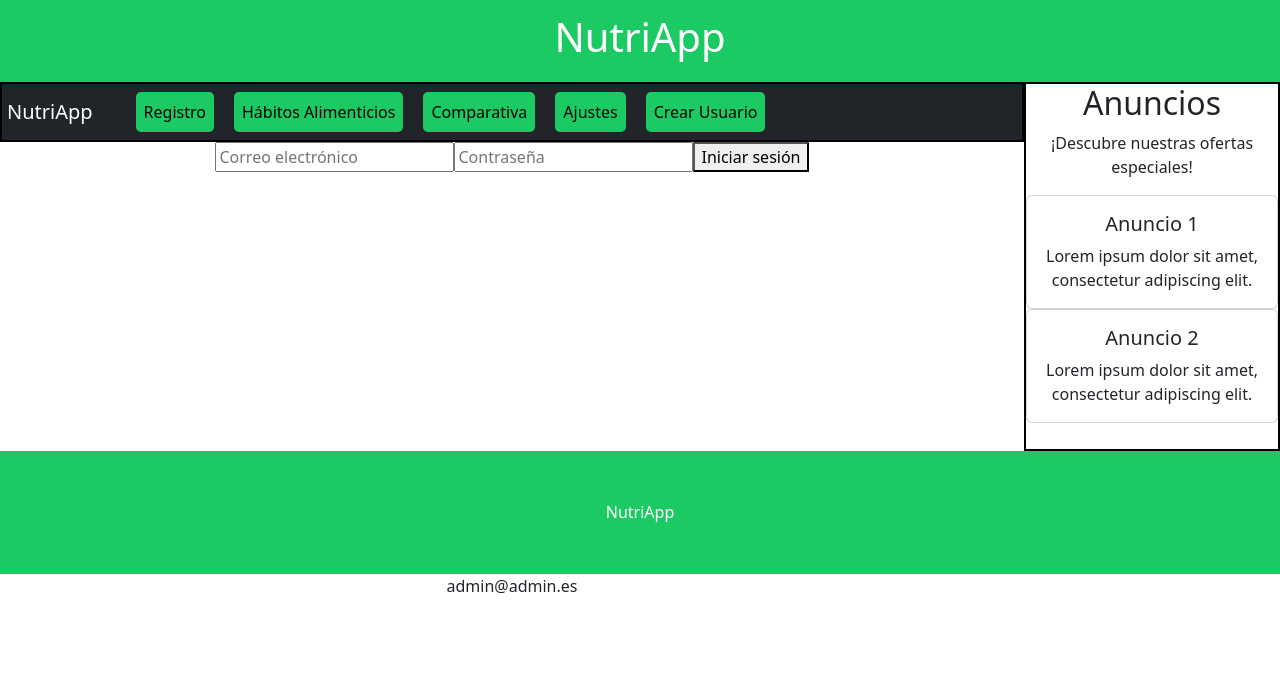
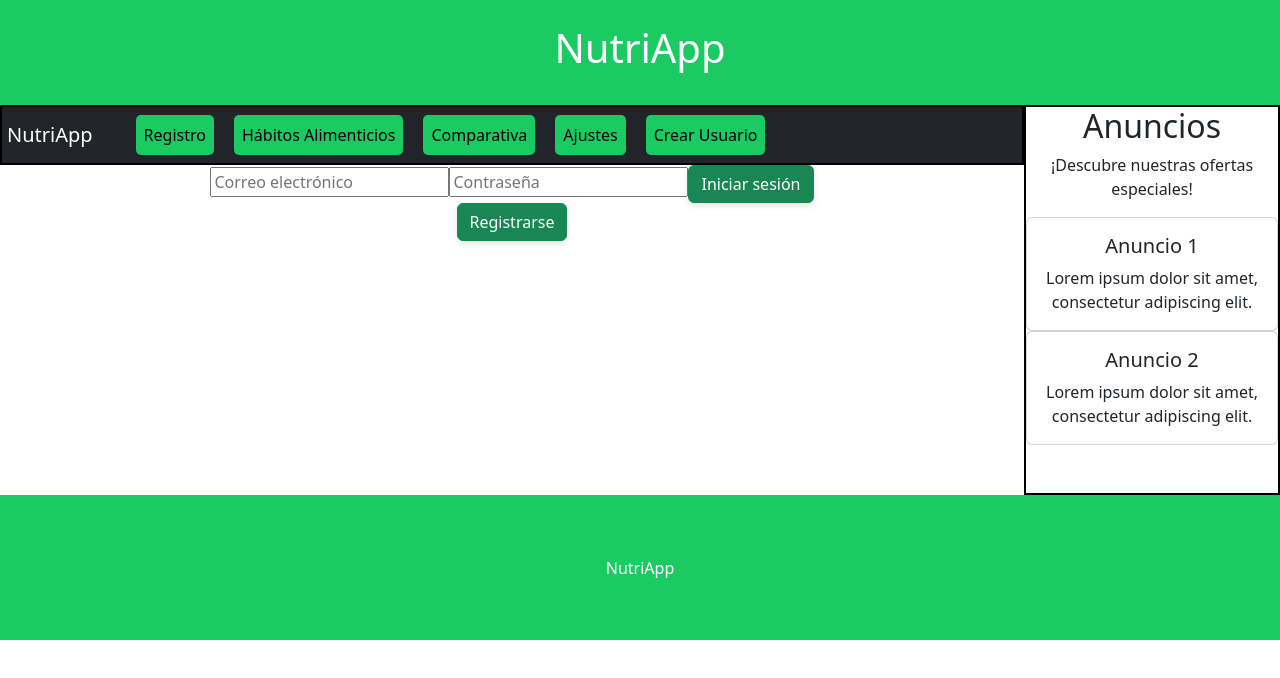
Before and after one commit to rafaelhorcas/NutriApp-17, a React (Create React App) app in the folder nutriapp-react/: page /login in a window 1280 px wide. Shown: the top 678 px of the page. Built offline with nearby package versions, Linux system fonts and the light colour scheme.

Commit message:
Login funcionando

```diff
--- a/nutriapp-react/src/App.js
+++ b/nutriapp-react/src/App.js
@@ -17,22 +17,35 @@ import Comparativa from './components/mains/Comparativa.js';
 import Login from './components/mains/Login.js';
 import { mock_alimentos } from './constants/alimentos.js';
 
-import React, { useState, useEffect } from 'react';
+import React, { useState, useEffect , createContext, useContext} from 'react';
 import { Container } from 'react-bootstrap';
 import { Route, Routes, useNavigate } from 'react-router-dom';
 
-
+export const userContext = React.createContext();
 
 export default function App() {
+  let navigate = useNavigate();
   const [fechaActual, setFechaActual] = useState('');
   const [alimentos, setAlimentos] = useState([]);
+
+  const [autenticado, setAutenticado] = useState(false);
+  const [user, setUser] = useState({
+    email: '',
+    esPremium: false,
+  });
+
   const [usuario, setUsuario] = useState(() => {
     const storedUser = localStorage.getItem('usuario');
     return storedUser ? JSON.parse(storedUser) : { email: 'admin@admin.es', esPremium: true };
   });
 
-  let navigate = useNavigate();
+  useEffect(() => {
+    localStorage.setItem('usuario', JSON.stringify(usuario));
+  }, [usuario]);
 
+
+
+  // Obtención de la fecha
   useEffect(() => {
     const today = new Date();
     const dd = String(today.getDate()).padStart(2, '0');
@@ -43,34 +56,32 @@ export default function App() {
     console.log(usuario)
   }, []);
 
-  useEffect(() => {
-    localStorage.setItem('usuario', JSON.stringify(usuario));
-  }, [usuario]);
-
+  //Función de agregar alimentos
   const agregarAlimento = (nuevoAlimento) => {
     setAlimentos([...alimentos, nuevoAlimento]);
     navigate('/registroalimentos');
   };
-
+  console.log(user.email, autenticado)
   return (
+    <userContext.Provider value = {{user, setUser}}>
     <Container fluid>
-      <Title/>
-      <Header/>
-      <Sidebar/>
-      <Routes>
-        <Route path="/" element={<Main usuario={usuario} fecha={fechaActual}/> } />
-        <Route path="/registroalimentos/*" element={<RegistroAlimentos alimentos={alimentos} usuario={usuario} fecha={fechaActual}/>} />
-        <Route path="/nuevoalimento" element={<NuevoAlimento agregarAlimento={agregarAlimento} usuario={usuario} fecha={fechaActual}/>} />
-        <Route path="/busqueda" element={<BusquedaAlimento agregarAlimento={agregarAlimento} usuario={usuario} fecha={fechaActual}/>} />
-        <Route path="/registrohistorico" element={<RegistroHistorico usuario={usuario}/>} />
-        <Route path="/habitos" element={<Habitos usuario={usuario} fecha={fechaActual}/>} />
-        <Route path="/ajustes" element={<Ajustes/>} />
-        <Route path="/crearusuario" element={<CrearUsuario/>} />
-        <Route path="/comparativa" element={<Comparativa usuario={usuario}/>} />
-      </Routes>
-      <Footer/>
-       <Login setUsuario={setUsuario} />
-       <p>{usuario.email}</p>
+      <Title />
+          <Header />
+          <Sidebar />
+          <Routes>
+            <Route path="/" element={<Main usuario={usuario} fecha={fechaActual} />} />
+            <Route path="/registroalimentos/*" element={<RegistroAlimentos alimentos={alimentos} usuario={usuario} fecha={fechaActual} />} />
+            <Route path="/nuevoalimento" element={<NuevoAlimento agregarAlimento={agregarAlimento} usuario={usuario} fecha={fechaActual} />} />
+            <Route path="/busqueda" element={<BusquedaAlimento agregarAlimento={agregarAlimento} usuario={usuario} fecha={fechaActual} />} />
+            <Route path="/registrohistorico" element={<RegistroHistorico usuario={usuario} />} />
+            <Route path="/habitos" element={<Habitos usuario={usuario} fecha={fechaActual} />} />
+            <Route path="/ajustes" element={<Ajustes />} />
+            <Route path="/comparativa" element={<Comparativa usuario={usuario} />} />
+            <Route path="/login" element={<Login setAutenticado={setAutenticado} />} />
+            <Route path="/signup" element={<CrearUsuario setAutenticado={setAutenticado} setUsuario={setUsuario}/>} />
+        </Routes>
+      <Footer />
     </Container>
+    </userContext.Provider>
   );
 }
--- a/nutriapp-react/src/components/mains/Login.js
+++ b/nutriapp-react/src/components/mains/Login.js
@@ -1,12 +1,16 @@
 import '../../App.css';
 import 'bootstrap/dist/css/bootstrap.min.css';
-import React, { useState } from 'react';
+import React, { useState, useContext } from 'react';
+import { Form, Button }from 'react-bootstrap';
+import { useNavigate } from 'react-router-dom';
+import { userContext } from '../../App';
 
-function Login({setUsuario}) {
+export default function Login(props) {
+  let navigate = useNavigate();
   const [email, setEmail] = useState('');
   const [password, setPassword] = useState('');
   const [error, setError] = useState('');
-
+  const {user, setUser} = useContext(userContext)
   const handleSubmit = async (e) => {
     e.preventDefault();
 
@@ -16,14 +20,16 @@ function Login({setUsuario}) {
       headers: {
         'Content-Type': 'application/json',
       },
-      body: JSON.stringify({ email: email, password :password }),
+      body: JSON.stringify({ email: email, password: password }),
     });
-
+    console.log(response)
     if (response.ok) {
       // Si la respuesta es exitosa, actualizar la variable usuario en App.js
       const data = await response.json();
-      console.log(data)
-      setUsuario(data); // Aquí asumiendo que el backend devuelve los datos del usuario
+      console.log("Respuesta /inicio",data)
+      setUser(data); // Aquí asumiendo que el backend devuelve los datos del usuario
+      navigate('/')
+      props.setAutenticado(true)
     } else {
       // Si hay un error en la respuesta, mostrar un mensaje de error
       setError('Usuario o contraseña incorrectos');
@@ -32,7 +38,7 @@ function Login({setUsuario}) {
 
   return (
     <div>
-      <form onSubmit={handleSubmit}>
+      <Form onSubmit={handleSubmit}>
         <input
           type="email"
           placeholder="Correo electrónico"
@@ -45,11 +51,10 @@ function Login({setUsuario}) {
           value={password}
           onChange={(e) => setPassword(e.target.value)}
         />
-        <button type="submit">Iniciar sesión</button>
-      </form>
+        <Button type="submit" variant='success'>Iniciar sesión</Button>
+      </Form>
+      <Button type="submit" variant='success' href='/signup'>Registrarse</Button>
       {error && <p>{error}</p>}
     </div>
   );
 }
-
-export default Login;
--- a/nutriapp-react/src/index.js
+++ b/nutriapp-react/src/index.js
@@ -8,7 +8,7 @@ import { BrowserRouter } from 'react-router-dom';
 const root = ReactDOM.createRoot(document.getElementById('root'));
 root.render(
   <BrowserRouter>
-    <App/>
+      <App/>
   </BrowserRouter>
 );
 
```
Also changed, not shown: 1 other file (tests, documents, lock files or other folders).
